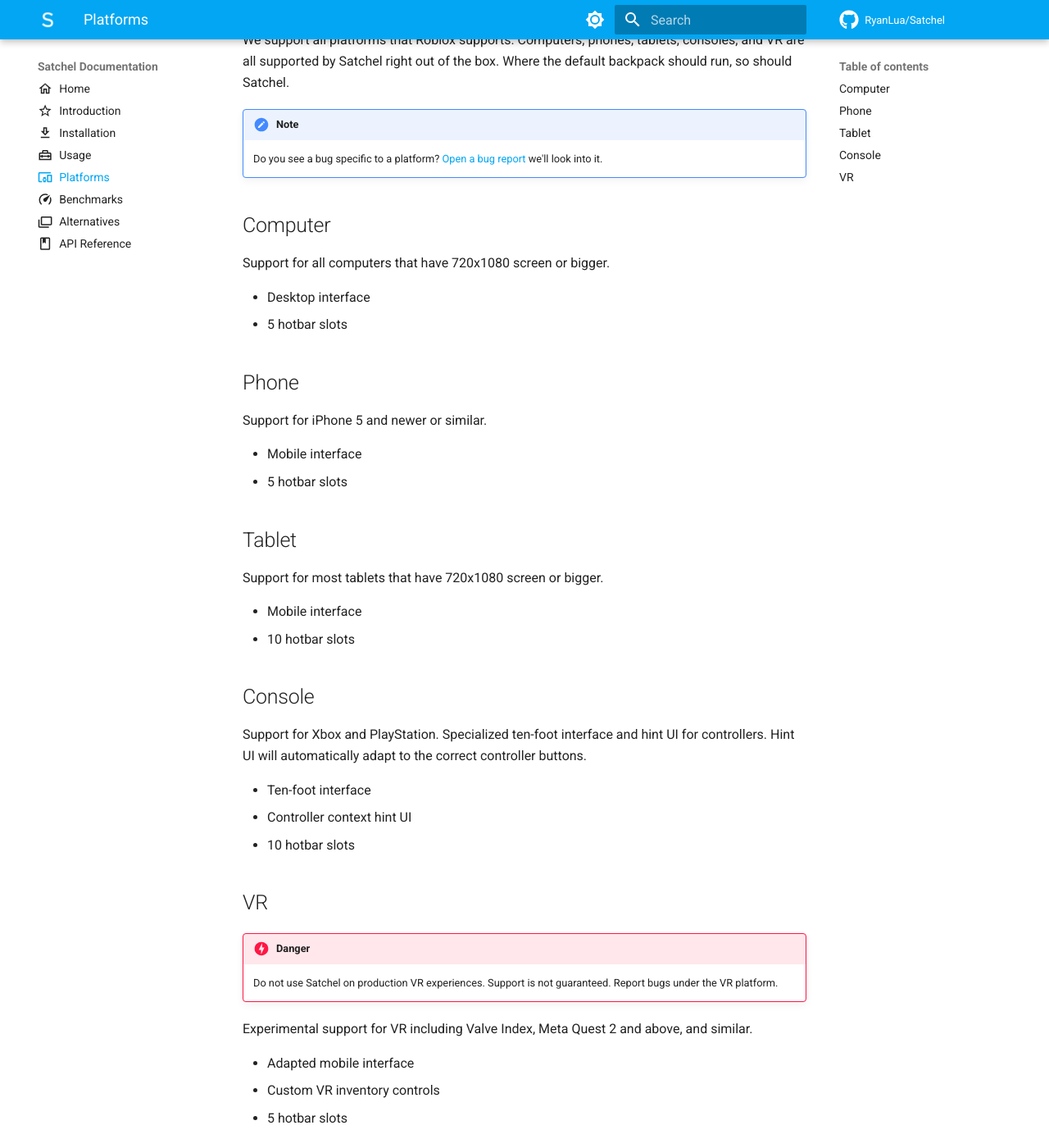
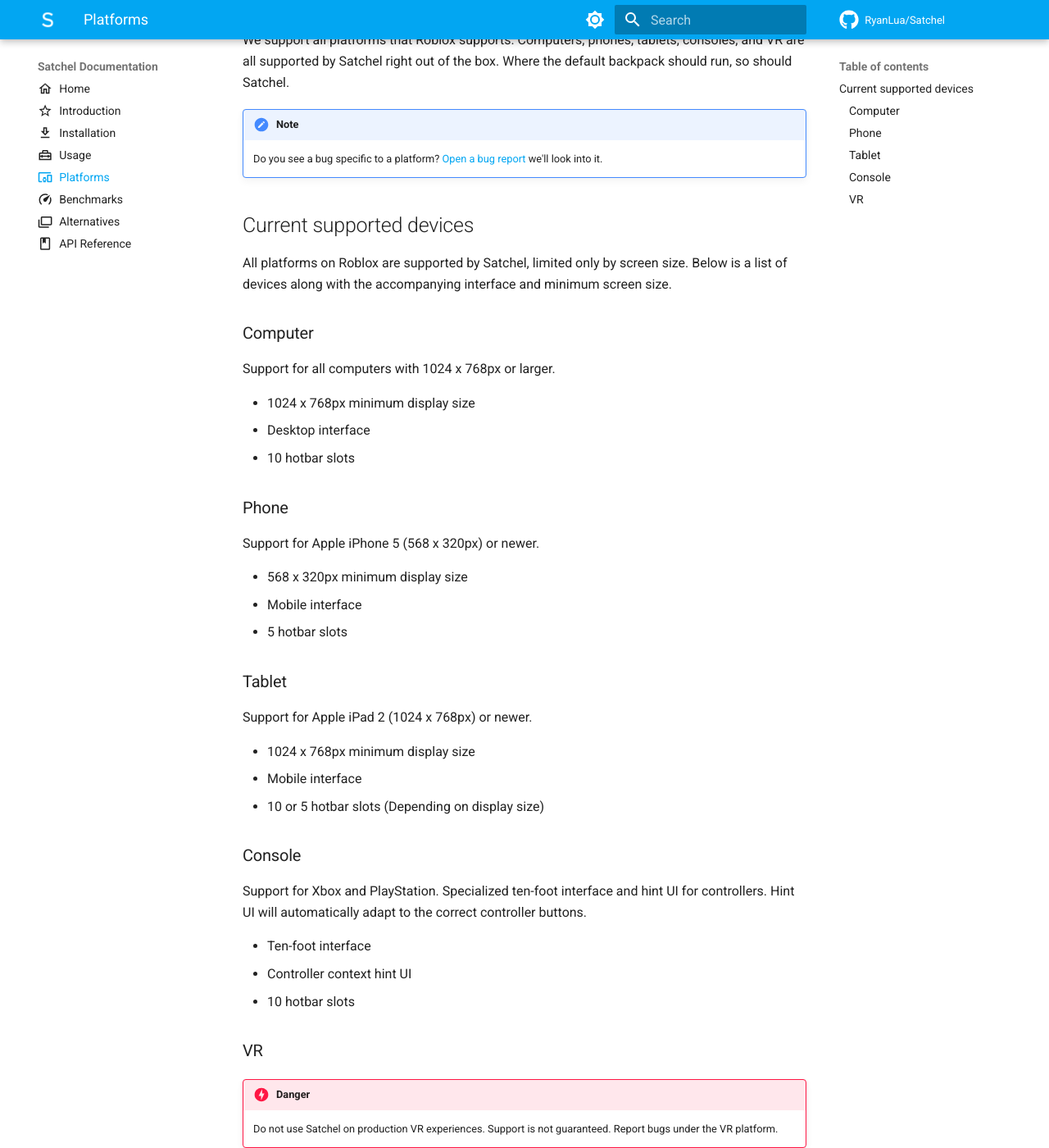
Before and after one commit to RyanLua/Satchel, an MkDocs documentation site: the page built from docs/platforms.md, in a window 1280 px wide and 1400 px high, scrolled down 230 px. Shown: the whole window at 82% size. Built offline with MkDocs 1.6.1 and Material for MkDocs 9.7.7, drawn with Linux system fonts in a browser that asks for light colours; comment, search, counter and statistics services are not loaded; some of the changed text lies outside the part shown.

Commit message:
Update platform specs

```diff
--- a/docs/platforms.md
+++ b/docs/platforms.md
@@ -15,28 +15,35 @@
 
     Do you see a bug specific to a platform? [Open a bug report](https://github.com/RyanLua/Satchel/issues/new) we'll look into it.
 
-## Computer
+## Current supported devices
 
-Support for all computers that have 720x1080 screen or bigger.
+All platforms on Roblox are supported by Satchel, limited only by screen size. Below is a list of devices along with the accompanying interface and minimum screen size.
 
+### Computer
+
+Support for all computers with 1024 x 768px or larger.
+
+* 1024 x 768px minimum display size
 * Desktop interface
-* 5 hotbar slots
+* 10 hotbar slots
 
-## Phone
+### Phone
 
-Support for iPhone 5 and newer or similar.
+Support for Apple iPhone 5 (568 x 320px) or newer.
 
+* 568 x 320px minimum display size
 * Mobile interface
 * 5 hotbar slots
 
-## Tablet
+### Tablet
 
-Support for most tablets that have 720x1080 screen or bigger.
+Support for Apple iPad 2 (1024 x 768px) or newer.
 
+* 1024 x 768px minimum display size
 * Mobile interface
-* 10 hotbar slots
+* 10 or 5 hotbar slots (Depending on display size)
 
-## Console
+### Console
 
 Support for Xbox and PlayStation. Specialized ten-foot interface and hint UI for controllers. Hint UI will automatically adapt to the correct controller buttons.
 
@@ -44,7 +51,7 @@
 * Controller context hint UI
 * 10 hotbar slots
 
-## VR
+### VR
 
 !!! danger
 
```
Also changed, not shown: other parts of docs/platforms.md (+1 -0 lines).
